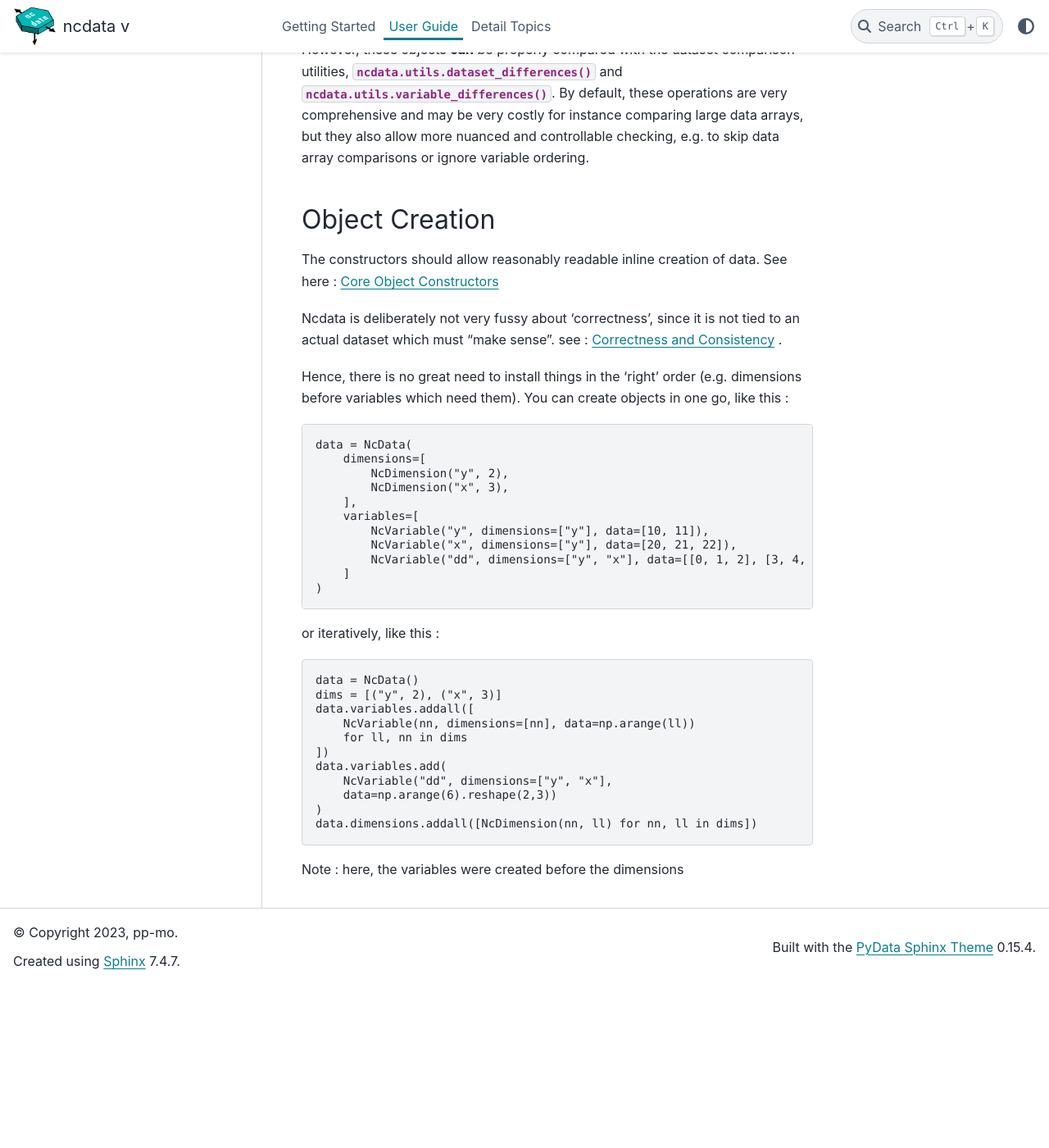
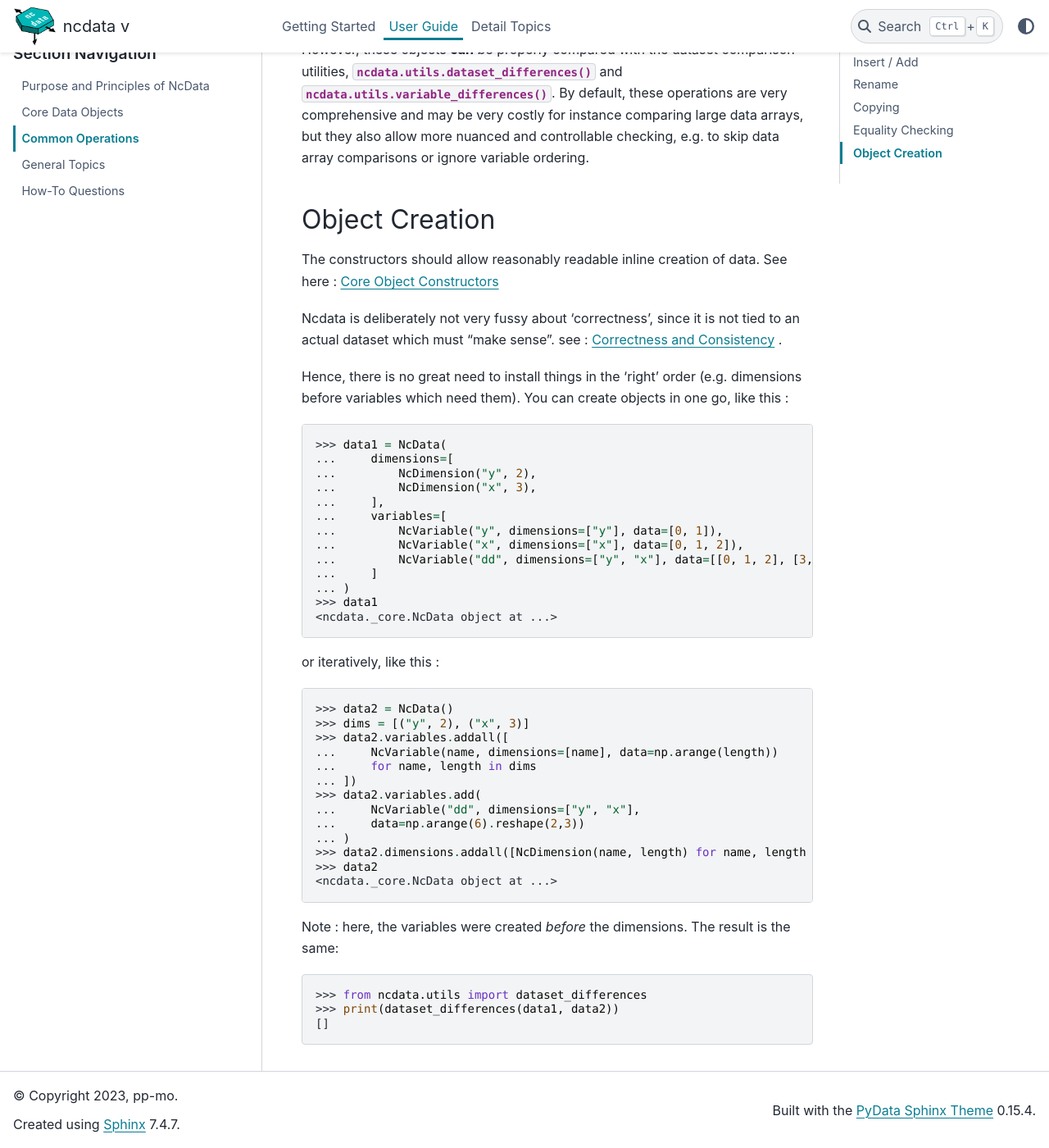
Before and after one commit to pp-mo/ncdata, a Sphinx documentation site: the page built from docs/userdocs/user_guide/common_operations.rst, in a window 1280 px wide and 1400 px high, scrolled down 2719 px. Shown: the whole window at 82% size. Built offline with Sphinx 7.4.7 and the PyData theme 0.15.4, drawn with Linux system fonts in a browser that asks for light colours; pages that are not in the unit, such as notebooks, are missing from menus; the version number could not be read and is left out; before the commit the page ends 3920 px from its top, so only the background shows below that; some of the changed text lies outside the part shown.

```diff
--- a/docs/change_log.rst
+++ b/docs/change_log.rst
@@ -19,7 +19,9 @@ The code is however still experimental, and APIs are not stable
 
 .. _change_notes:
 
-Summary of key features by release number:
+Change Notes
+------------
+Summary of key features by release number.
 
 .. towncrier release notes start
 
--- a/docs/details/developer_notes.rst
+++ b/docs/details/developer_notes.rst
@@ -42,7 +42,7 @@ For a full docs-build:
 Release actions
 ---------------
 
-#. Update the :ref:`change_log` page in the details section
+#. Update the :ref:`change-log page <change_log>` in the details section
 
     #. ensure all major changes + PRs are referenced in the :ref:`change_notes` section.
 
--- a/docs/userdocs/user_guide/common_operations.rst
+++ b/docs/userdocs/user_guide/common_operations.rst
@@ -13,7 +13,7 @@ Most of these are hopefully "obvious" Pythonic methods of the container objects.
     The special ``.avals`` property of :class:`NcData` and :class:`NcVariable` also
     provides key common operations associated with ``.attributes``, notably ``rename`` and
     the ``del`` operator.  But not those needing NcAttribute objects -- so ``add`` and
-    ``addall` are not available.
+    ``addall`` are not available.
 
 
 Extract and Remove
@@ -145,33 +145,44 @@ before variables which need them).  You can create objects in one go, like this
 
 .. doctest:: python
 
-    data = NcData(
-        dimensions=[
-            NcDimension("y", 2),
-            NcDimension("x", 3),
-        ],
-        variables=[
-            NcVariable("y", dimensions=["y"], data=[10, 11]),
-            NcVariable("x", dimensions=["y"], data=[20, 21, 22]),
-            NcVariable("dd", dimensions=["y", "x"], data=[[0, 1, 2], [3, 4, 5]])
-        ]
-    )
+    >>> data1 = NcData(
+    ...     dimensions=[
+    ...         NcDimension("y", 2),
+    ...         NcDimension("x", 3),
+    ...     ],
+    ...     variables=[
+    ...         NcVariable("y", dimensions=["y"], data=[0, 1]),
+    ...         NcVariable("x", dimensions=["x"], data=[0, 1, 2]),
+    ...         NcVariable("dd", dimensions=["y", "x"], data=[[0, 1, 2], [3, 4, 5]])
+    ...     ]
+    ... )
+    >>> data1
+    <ncdata._core.NcData object at ...>
 
 
 or iteratively, like this :
 
 .. doctest:: python
 
-    data = NcData()
-    dims = [("y", 2), ("x", 3)]
-    data.variables.addall([
-        NcVariable(nn, dimensions=[nn], data=np.arange(ll))
-        for ll, nn in dims
-    ])
-    data.variables.add(
-        NcVariable("dd", dimensions=["y", "x"],
-        data=np.arange(6).reshape(2,3))
-    )
-    data.dimensions.addall([NcDimension(nn, ll) for nn, ll in dims])
+    >>> data2 = NcData()
+    >>> dims = [("y", 2), ("x", 3)]
+    >>> data2.variables.addall([
+    ...     NcVariable(name, dimensions=[name], data=np.arange(length))
+    ...     for name, length in dims
+    ... ])
+    >>> data2.variables.add(
+    ...     NcVariable("dd", dimensions=["y", "x"],
+    ...     data=np.arange(6).reshape(2,3))
+    ... )
+    >>> data2.dimensions.addall([NcDimension(name, length) for name, length in dims])
+    >>> data2
+    <ncdata._core.NcData object at ...>
 
-Note : here, the variables were created before the dimensions
+Note : here, the variables were created *before* the dimensions.
+The result is the same:
+
+.. doctest:: python
+
+    >>> from ncdata.utils import dataset_differences
+    >>> print(dataset_differences(data1, data2))
+    []
--- a/docs/userdocs/user_guide/data_objects.rst
+++ b/docs/userdocs/user_guide/data_objects.rst
@@ -174,6 +174,7 @@ while :meth:`ncdata.NameMap.add` adds the new components at the end.
 The :func:`ncdata.utils.dataset_differences` utility provides various keywords allowing
 you to ignore ordering in comparisons, when required.
 
+.. _attributes_and_avals:
 
 NcData and NcVariable ".attributes" and ".avals"
 ---------------------------------------------------
```
Also changed, not shown: docs/userdocs/user_guide/howtos.rst (+27 -10 lines), 1 other file.
